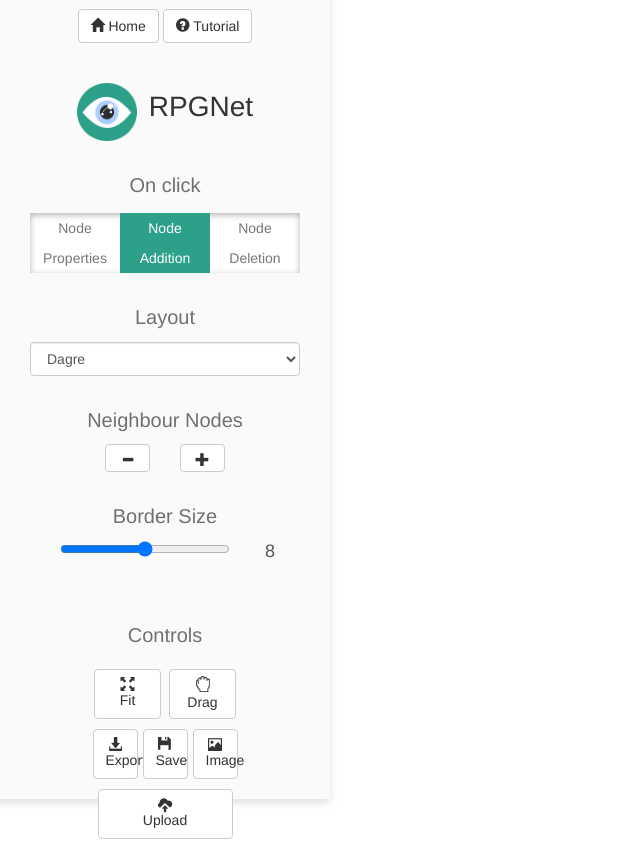
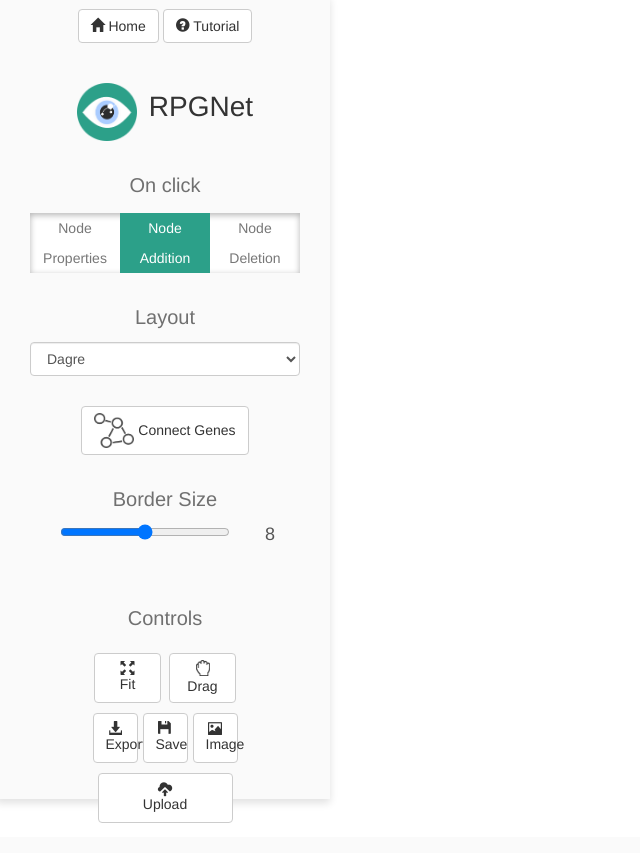
Before and after one commit to scastlara/RPGeNet, a Django app: template rpform/templates/rpform/gexplorer.html in a window 1280 px wide. Shown: the part 801-1654 px from the top of the page, without its empty margins (0-640 px from the left). After the commit the page ends 1624 px from the top, so only its background shows below. Run offline with Django 3.2, Linux system fonts and the light colour scheme; the template is opened without the code that fills it, so the values that code supplies are empty; parts of the project's set-up code (start-up, migrations or seed data) failed here and were passed over; some libraries are stand-ins or nearby versions.

Commit message:
Connect button

```diff
--- a/rpform/templates/rpform/gexplorer.html
+++ b/rpform/templates/rpform/gexplorer.html
@@ -49,7 +49,7 @@
 
 		<!-- Top buttons -->
 		<div id="gexplorer-topbtns">
-			<a href="/RPGeNet"><div class="btn btn-default"><span class="glyphicon glyphicon-home"> </span> Home</div></a>
+			<a href="{% url index_view %}"><div class="btn btn-default"><span class="glyphicon glyphicon-home"> </span> Home</div></a>
 			<a href="{% url tutorial %}"><div class="btn btn-default"><span class="glyphicon glyphicon-question-sign"> </span> Tutorial</div></a>
 		</div>
 
@@ -91,13 +91,7 @@
 
 		<!-- Change level -->
 		<div class="cyt-controls-block">
-			<span class="cyt-controls-title">Neighbour Nodes</span>
-			<div class="row gexplorer-lvl-container">
-				<div class="col-sm-3"></div>
-				<div class="col-sm-3"><div class="btn btn-default lvl-btn"><span class="glyphicon glyphicon-minus"></span></div></div>
-				<div class="col-sm-3"><div class="btn btn-default lvl-btn"><span class="glyphicon glyphicon-plus"></span></div></div>
-				<div class="col-sm-3"></div>
-			</div>
+			<div class="btn btn-default"><img width="40px" src="{% static 'Images/connect-icon.png' %}"> Connect Genes</div>
 		</div>
 
 		<!-- Border size -->
--- a/rpform/templates/rpform/index.html
+++ b/rpform/templates/rpform/index.html
@@ -15,7 +15,7 @@
 	<div id="title-div">
 		<div id="title-container" class="row">
 			<div class="col-sm-2" id="app-logo-div">
-				<a href="/RPGeNet"><img id="app-logo" src="{% static 'Images/logo.png' %}"></a>
+				<a href="{% url index_view %}"><img id="app-logo" src="{% static 'Images/logo.png' %}"></a>
 			</div>
 			<div class="col-sm-10" id="title-text"> RPGeNet <span class="version">v2.0</span> </div>
 		</div>
```
Also changed, not shown: rpform/static/Images/connect-icon.png (added).
